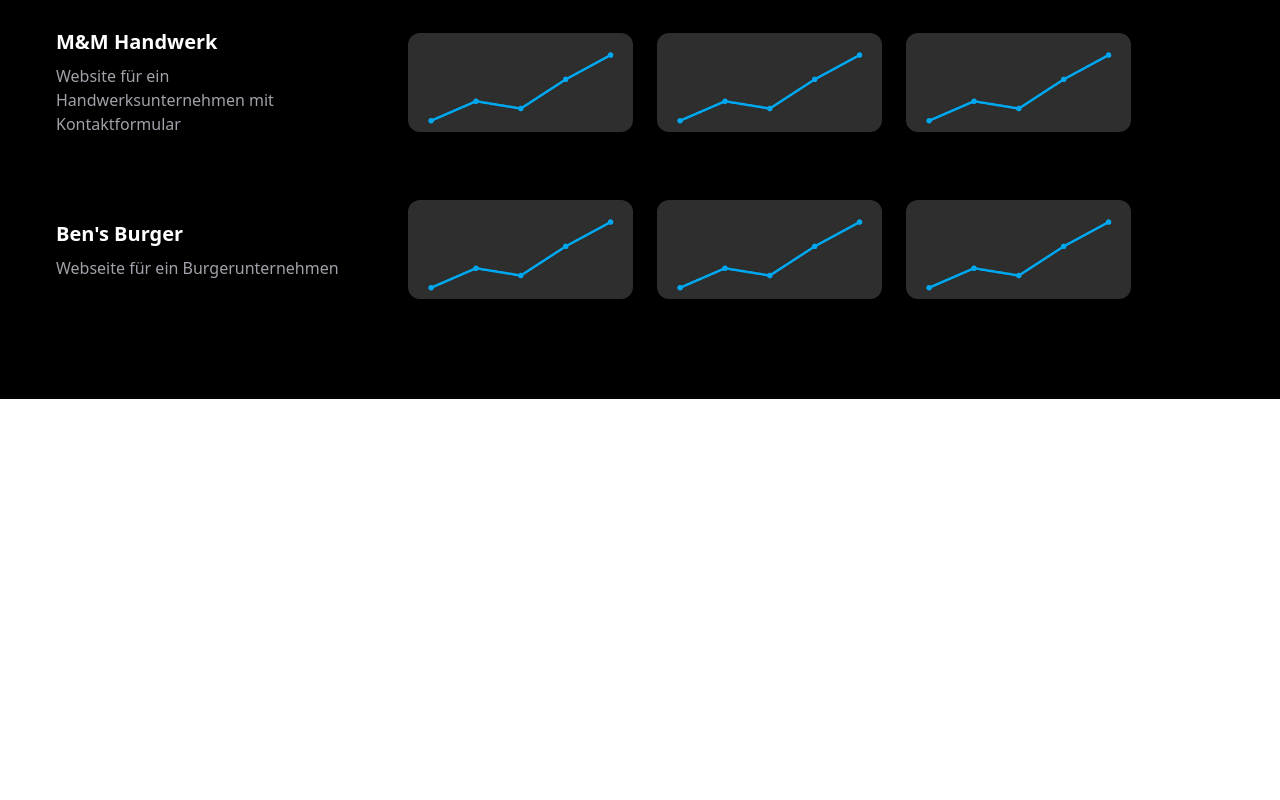
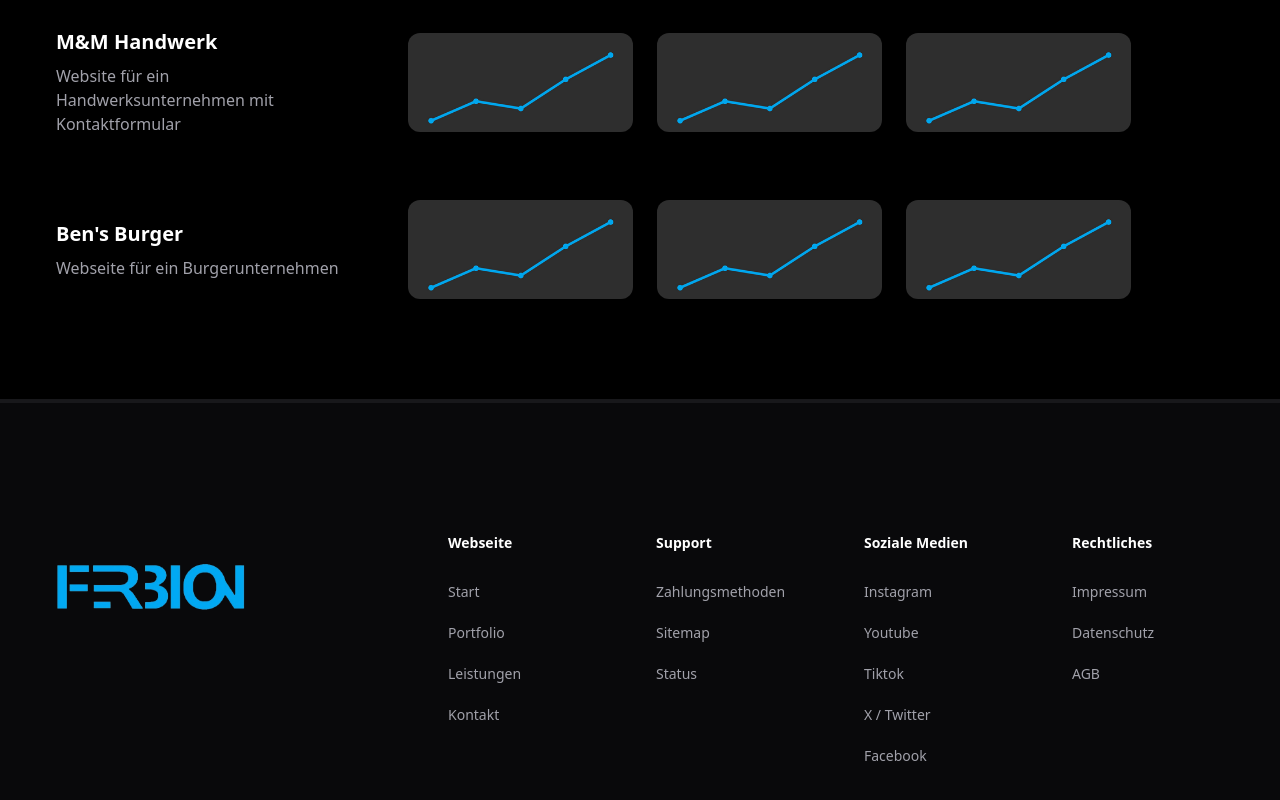
Before and after one commit to Ferbion-lT/V3, a Vue app: page / in a window 1280 px wide. Shown: the part 2327-3127 px from the top of the page. Before the commit the page ends 2726 px from the top, so only its background shows below. Built offline with nearby package versions, Linux system fonts and the light colour scheme.

Commit message:
feat: added footer section

```diff
--- a/src/components/Home.vue
+++ b/src/components/Home.vue
@@ -253,6 +253,84 @@
             </div>
         </div>
     </div>
+    <div class="bg-zinc-950 border-t-4 border-zinc-900 text-white">
+        <div class="mx-auto max-w-7xl px-6 py-16 sm:py-24 lg:px-8 lg:py-32">
+            <div class="xl: grid xl:grid-cols-3 xl:gap-8">
+                <img class=" h-28" src="../assets/logo_transparent.png"/>
+                <div class="mt-16 grid grid-cols-2 gap-8 xl:col-span-2 xl:mt-0">
+                    <div class="md:grid md:grid-cols-2 md:gap-8">
+                        <div>
+                            <h3 class="text-sm font-semibold leading-6">Webseite</h3>
+                            <ul class="mt-6 space-y-4" role="list">
+                                <li>
+                                    <a class="text-sm leading-6 text-zinc-400" href="">Start</a>
+                                </li>
+                                <li>
+                                    <a class="text-sm leading-6 text-zinc-400" href="">Portfolio</a>
+                                </li>
+                                <li>
+                                    <a class="text-sm leading-6 text-zinc-400" href="">Leistungen</a>
+                                </li>
+                                <li>
+                                    <a class="text-sm leading-6 text-zinc-400" href="">Kontakt</a>
+                                </li>
+                            </ul>
+                        </div>
+                        <div class="mt-10 md:mt-0">
+                            <h3 class="text-sm font-semibold leading-6">Support</h3>
+                            <ul class="mt-6 space-y-4" role="list">
+                                <li>
+                                    <a class="text-sm leading-6 text-zinc-400" href="">Zahlungsmethoden</a>
+                                </li>
+                                <li>
+                                    <a class="text-sm leading-6 text-zinc-400" href="">Sitemap</a>
+                                </li>
+                                <li>
+                                    <a class="text-sm leading-6 text-zinc-400" href="">Status</a>
+                                </li>
+                            </ul>
+                        </div>
+                    </div>
+                    <div class="md:grid md:grid-cols-2 md:gap-8">
+                        <div>
+                            <h3 class="text-sm font-semibold leading-6">Soziale Medien</h3>
+                            <ul class="mt-6 space-y-4" role="list">
+                                <li>
+                                    <a class="text-sm leading-6 text-zinc-400" href="https://www.instagram.com/ferbion_web/">Instagram</a>
+                                </li>
+                                <li>
+                                    <a class="text-sm leading-6 text-zinc-400" href="https://www.youtube.com/channel/UC-UchX30BaknW8U25JiSgDA">Youtube</a>
+                                </li>
+                                <li>
+                                    <a class="text-sm leading-6 text-zinc-400" href="https://www.tiktok.com/@ferbionweb">Tiktok</a>
+                                </li>
+                                <li>
+                                    <a class="text-sm leading-6 text-zinc-400" href="https://twitter.com/FerbionWeb">X / Twitter</a>
+                                </li>
+                                <li>
+                                    <a class="text-sm leading-6 text-zinc-400" href="">Facebook</a>
+                                </li>
+                            </ul>
+                        </div>
+                        <div class="mt-10 md:mt-0">
+                            <h3 class="text-sm font-semibold leading-6">Rechtliches</h3>
+                            <ul class="mt-6 space-y-4" role="list">
+                                <li>
+                                    <a class="text-sm leading-6 text-zinc-400" href="">Impressum</a>
+                                </li>
+                                <li>
+                                    <a class="text-sm leading-6 text-zinc-400" href="">Datenschutz</a>
+                                </li>
+                                <li>
+                                    <a class="text-sm leading-6 text-zinc-400" href="">AGB</a>
+                                </li>
+                            </ul>
+                        </div>
+                    </div>
+                </div>
+            </div>
+        </div>
+    </div>
 </template>
 
 <script>
```
